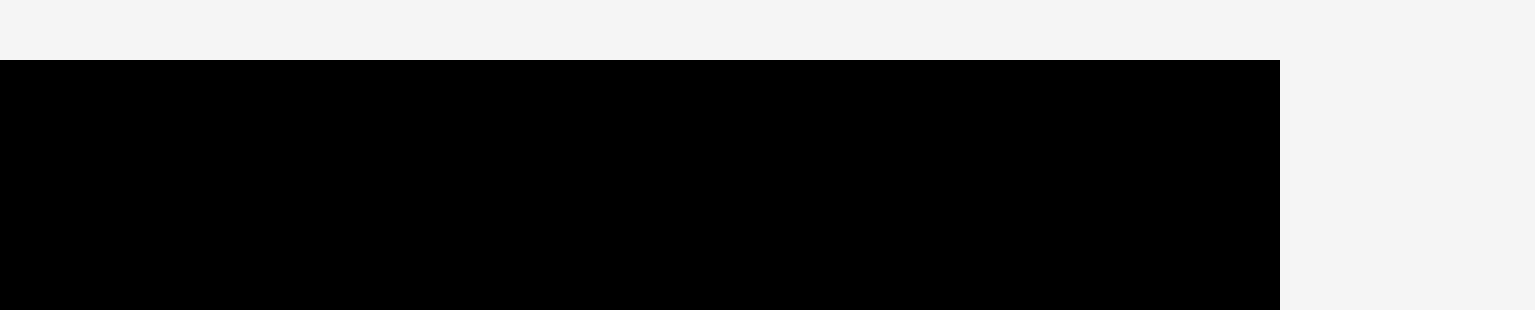
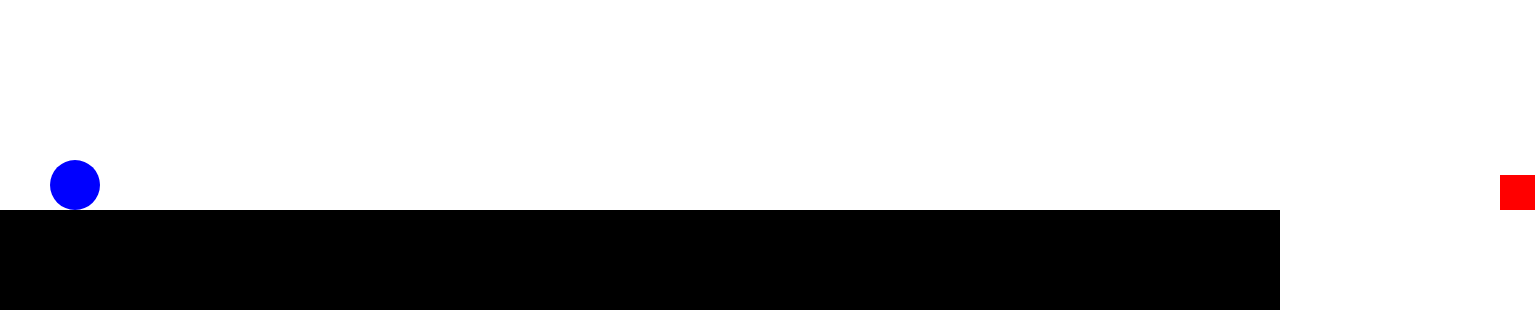
Before and after one commit to JohnLema/Milestone-Project-1, a plain HTML site: page index.html in a window 1280 px wide. Shown: the part 490-800 px from the top of the page, 1535 px wide, since content can reach past the window. Drawn offline with Linux system fonts and the light colour scheme.

Commit message:
Objects added

```diff
--- a/index.html
+++ b/index.html
@@ -9,9 +9,8 @@
     </head>
 	<body>
         <div id="surface"></div>
-
-        <div id="Player"></div>
-
+        <div id="player"></div>
+        <div id="block"></div>
     <script src ="script.js"></script>
     </body>
     </html>
--- a/style.css
+++ b/style.css
@@ -1,16 +1,16 @@
 *{
-    margin:0;
+    margin: 0;
     padding: 0;
 }
 body{
     width: 100%;
     height: 100vh;
-    background-color: whitesmoke;
     position: relative;
+    overflow: hidden;
 }
 #surface{
-    width: 100vw;
-    height: 250px;
+    width: 100%;
+    height: 100px;
     background-color: black;
     position: absolute;
     bottom: 0;
@@ -19,4 +19,16 @@ body{
     width: 50px;
     height: 50px;
     background-color:blue;
+    border-radius: 50%;
+    position: absolute;
+    bottom: 100px;
+    right: calc(100% - 100px);
 }
+#block{
+    width: 35px;
+    height: 35px;
+    background-color: red;
+    position: absolute;
+    bottom: 100px;
+    left: 1500px;
+}
```
